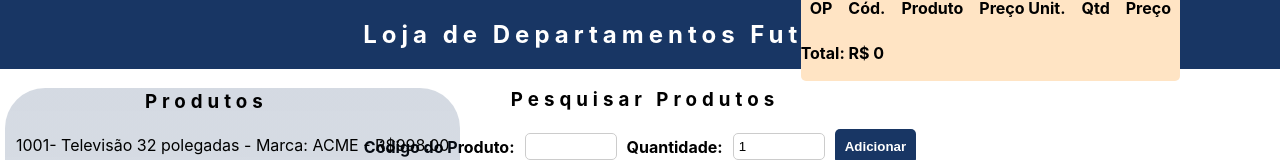
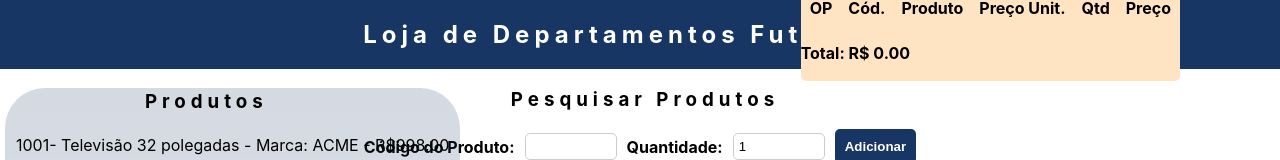
Before and after one commit to lucas-neuhaus/projeto-modulo-1, a React (Create React App) app: page / in a window 1280 px wide. Shown: the top 160 px of the page. Built offline with nearby package versions, Linux system fonts and the light colour scheme.

Commit message:
toFixed no total(que eu esqueci kkkk)

```diff
--- a/src/components/Cupom/index.js
+++ b/src/components/Cupom/index.js
@@ -43,7 +43,7 @@ export default function Cupom({itensCupom, itensCupomEstorno}) {
           ))}
         </tbody>
       </table>
-      <p className="total">Total: R$ {total}</p>
+      <p className="total">Total: R$ {total.toFixed(2)}</p>
     </div>
 
   );
```
